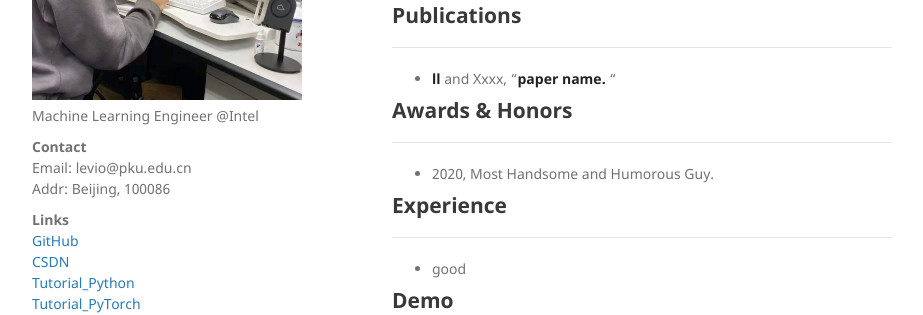
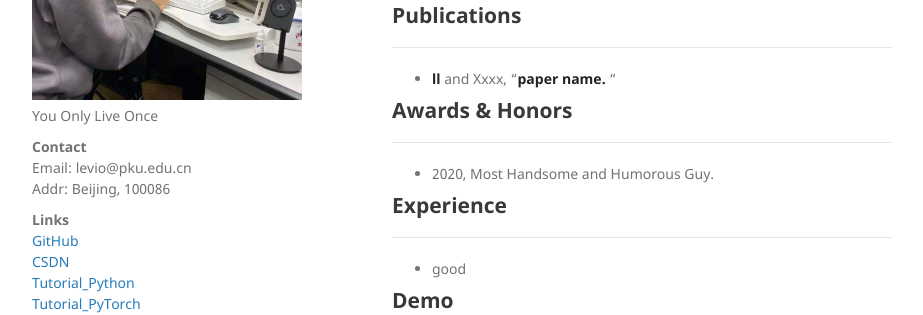
Before and after one commit to leviome/leviome.github.io, a Jekyll site: the page built from index.md, in a window 1280 px wide. Shown: the part 317-632 px from the top of the page, without its empty margins (178-1101 px from the left). Built offline with Jekyll 4.4.1, drawn with Linux system fonts in a browser that asks for light colours; our own code applies the rules of GitHub Pages for plain Markdown files.

Commit message:
modify info

```diff
--- a/_config.yml
+++ b/_config.yml
@@ -1,6 +1,6 @@
 title: Levi
 logo: /assets/img/t1.jpg
-description: Machine Learning Engineer @Intel
+description: You Only Live Once
 show_downloads: False
 google_analytics:
 theme: jekyll-theme-minimal
```
